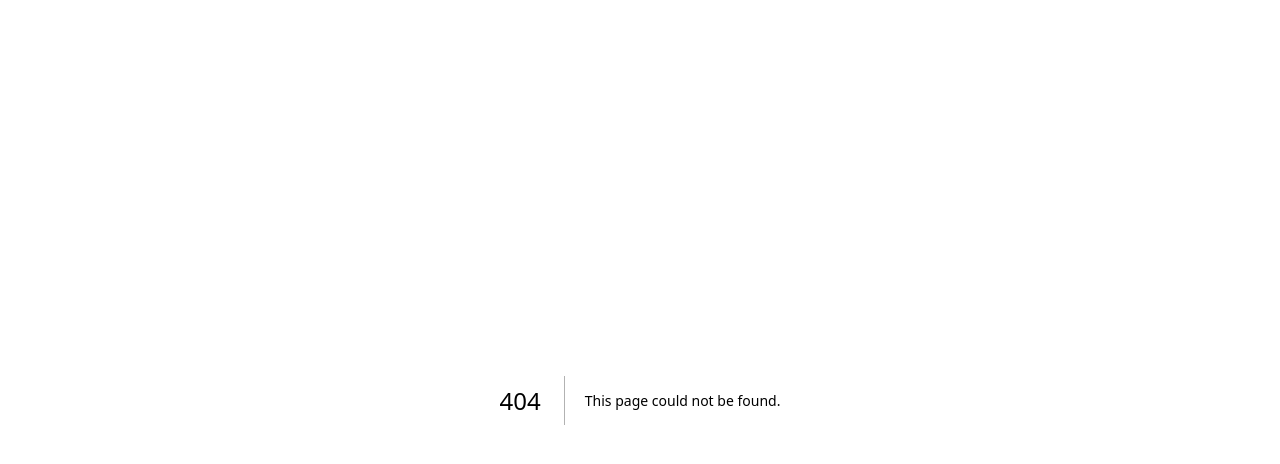
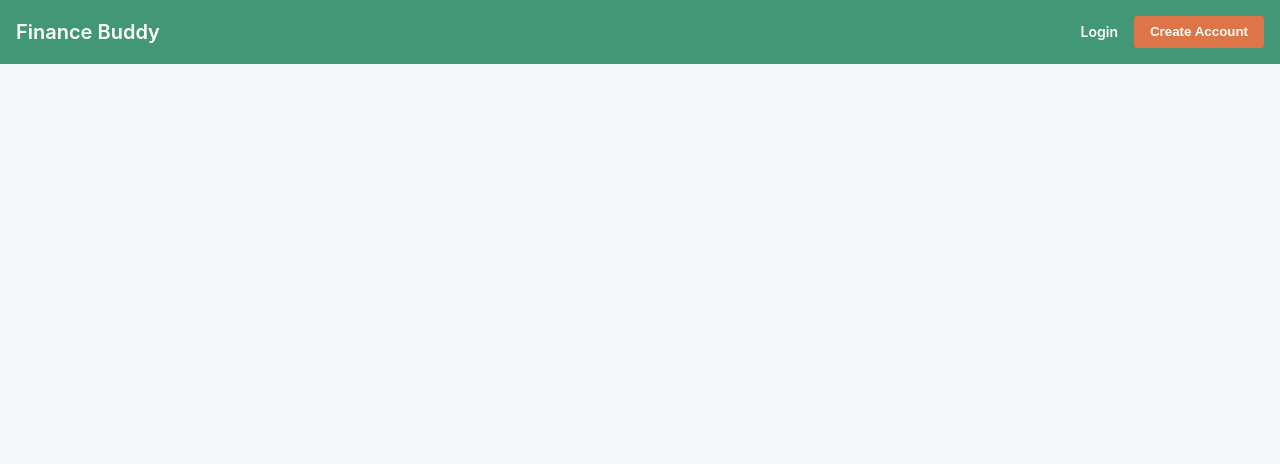
Before and after one commit to jisundr/finance-buddy-web-app, a Next.js app: page /register in a window 1280 px wide. Before the commit this address had no page. Shown: the top 464 px of the page. Built offline with nearby package versions, Linux system fonts and the light colour scheme.

Commit message:
add register and forgot password routes

```diff
--- a/src/components/common/GuestNavLinks.tsx
+++ b/src/components/common/GuestNavLinks.tsx
@@ -1,11 +1,12 @@
+import Link from "next/link";
 import { FC } from "react";
+
+import routes from "../../constants/routes";
 import { Box } from "./box/Box";
 import { Button } from "./buttons/Button";
 import { NavLinkItem } from "./navbar/NavLinkItem";
 
-interface NavLinksProps {}
-
-const GuestNavLinks: FC<NavLinksProps> = () => {
+const GuestNavLinks: FC = () => {
   return (
     <Box
       css={{
@@ -14,9 +15,18 @@ const GuestNavLinks: FC<NavLinksProps> = () => {
         alignItems: "center",
       }}
     >
-      <NavLinkItem>Login</NavLinkItem>
+      <Link
+        href={routes.login()}
+        passHref
+        legacyBehavior
+        style={{ textDecoration: "none" }}
+      >
+        <NavLinkItem>Login</NavLinkItem>
+      </Link>
       <Box css={{ marginRight: "16px" }} />
-      <Button colorScheme="secondary">Create Account</Button>
+      <Link href={routes.register()} passHref>
+        <Button colorScheme="secondary">Create Account</Button>
+      </Link>
     </Box>
   );
 };
--- a/src/components/common/navbar/NavLinkItem.tsx
+++ b/src/components/common/navbar/NavLinkItem.tsx
@@ -1,7 +1,6 @@
-import { ComponentProps, FC } from "react";
 import { styled } from "../../../stitches.config";
 
-const StyledNavLinkItem = styled("a", {
+export const NavLinkItem = styled("a", {
   color: "$white",
   fontsize: "12px",
   lineHeight: "16px",
@@ -20,9 +19,3 @@ const StyledNavLinkItem = styled("a", {
     outline: "2px solid $orange200",
   },
 });
-
-type NavLinkItemProps = ComponentProps<typeof StyledNavLinkItem>;
-
-export const NavLinkItem: FC<NavLinkItemProps> = ({ children, ...rest }) => {
-  return <StyledNavLinkItem {...rest}>{children}</StyledNavLinkItem>;
-};
--- /dev/null
+++ b/src/components/pages/create-account/CreateAccount.tsx
@@ -0,0 +1,38 @@
+import dynamic from "next/dynamic";
+import { FC } from "react";
+import { Box } from "../../common/box/Box";
+import { Container } from "../../common/container/Container";
+
+import { Navbar } from "../../common/navbar/Navbar";
+
+const GuestNavLinks = dynamic(() => import("../../common/GuestNavLinks"), {
+  ssr: false,
+});
+
+const CreateAccountPage: FC = () => {
+  return (
+    <Box
+      css={{
+        width: "100%",
+        minHeight: "100vh",
+        backgroundColor: "$neutral100",
+        display: "flex",
+        flexDirection: "column",
+        flex: 1,
+      }}
+    >
+      <Navbar navLinksComponents={<GuestNavLinks />} />
+      <Container
+        css={{
+          display: "flex",
+          flexDirection: "column",
+          flex: 1,
+          justifyContent: "center",
+          alignItems: "center",
+        }}
+      ></Container>
+    </Box>
+  );
+};
+
+export default CreateAccountPage;
--- a/src/constants/routes.ts
+++ b/src/constants/routes.ts
@@ -2,6 +2,7 @@ const routes = {
   home: "/" as const,
   login: () => `${routes.home}login` as const,
   register: () => `${routes.home}register` as const,
+  forgotPassword: () => `${routes.home}forgot-password` as const,
 };
 
 export default routes;
--- /dev/null
+++ b/src/pages/forgot-password.tsx
@@ -0,0 +1,5 @@
+import PasswordResetPage from "../components/pages/password-reset/PasswordReset";
+
+export default function ForgotPassword() {
+  return <PasswordResetPage />;
+}
--- /dev/null
+++ b/src/pages/register.tsx
@@ -0,0 +1,5 @@
+import CreateAccountPage from "../components/pages/create-account/CreateAccount";
+
+export default function Register() {
+  return <CreateAccountPage />;
+}
```
Also changed, not shown: src/components/common/link/Link.tsx (+1 -7 lines), src/components/pages/login/LoginForm.tsx (+9 -2 lines), src/components/pages/password-reset/PasswordReset.tsx (added, +38 -0 lines).
